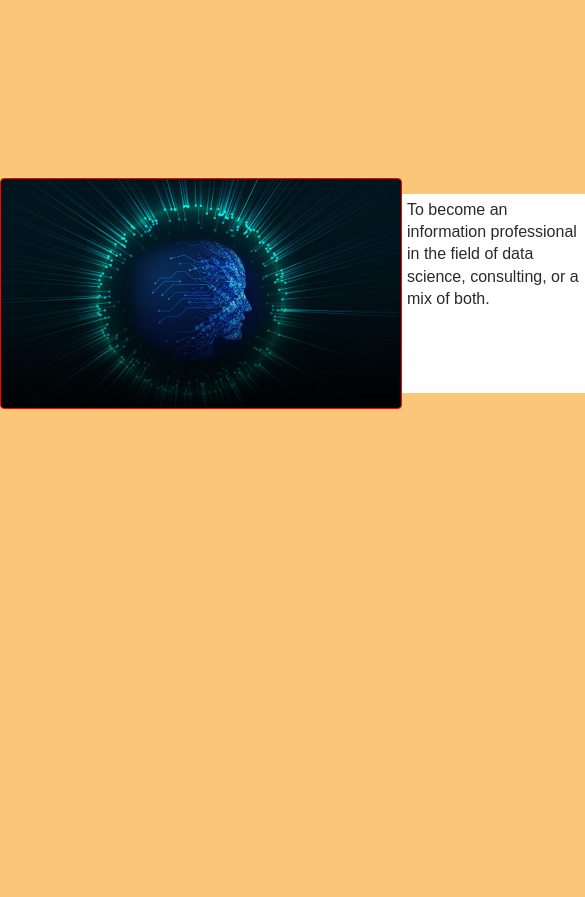
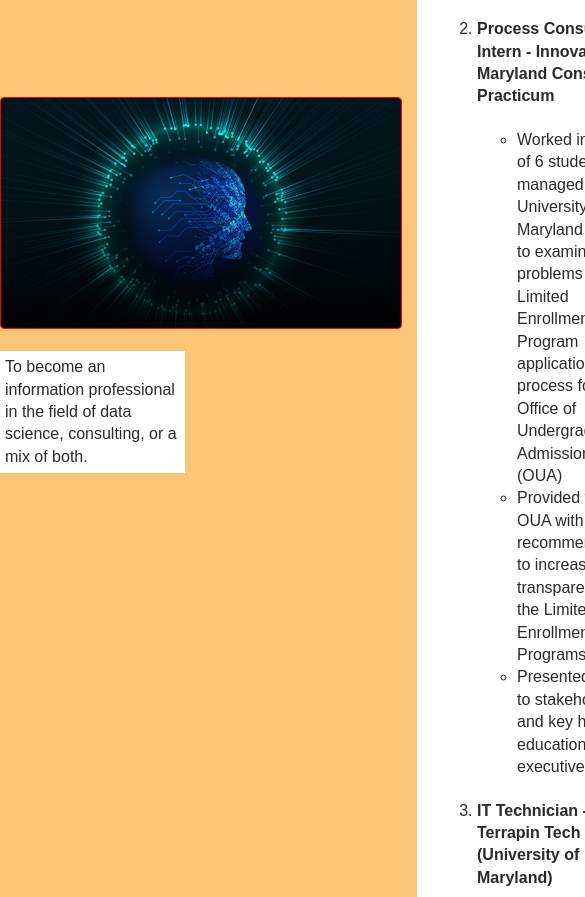
Before and after one commit to jhenrici/jhenrici.github.io, a plain HTML site: page Assignment_1/index.html in a window 390 px wide. Shown: the part 1058-1955 px from the top of the page, 585 px wide, since content can reach past the window. Drawn offline with Linux system fonts and the light colour scheme.

Commit message:
Update style.css

```diff
--- a/Assignment_1/style.css
+++ b/Assignment_1/style.css
@@ -107,10 +107,8 @@
   }
 
   .contentbody {
-    display: inline-flex;
     width: 600px;
     align-self: center;
-    flex-direction: row;
   }
 
   .bodypic {
```
